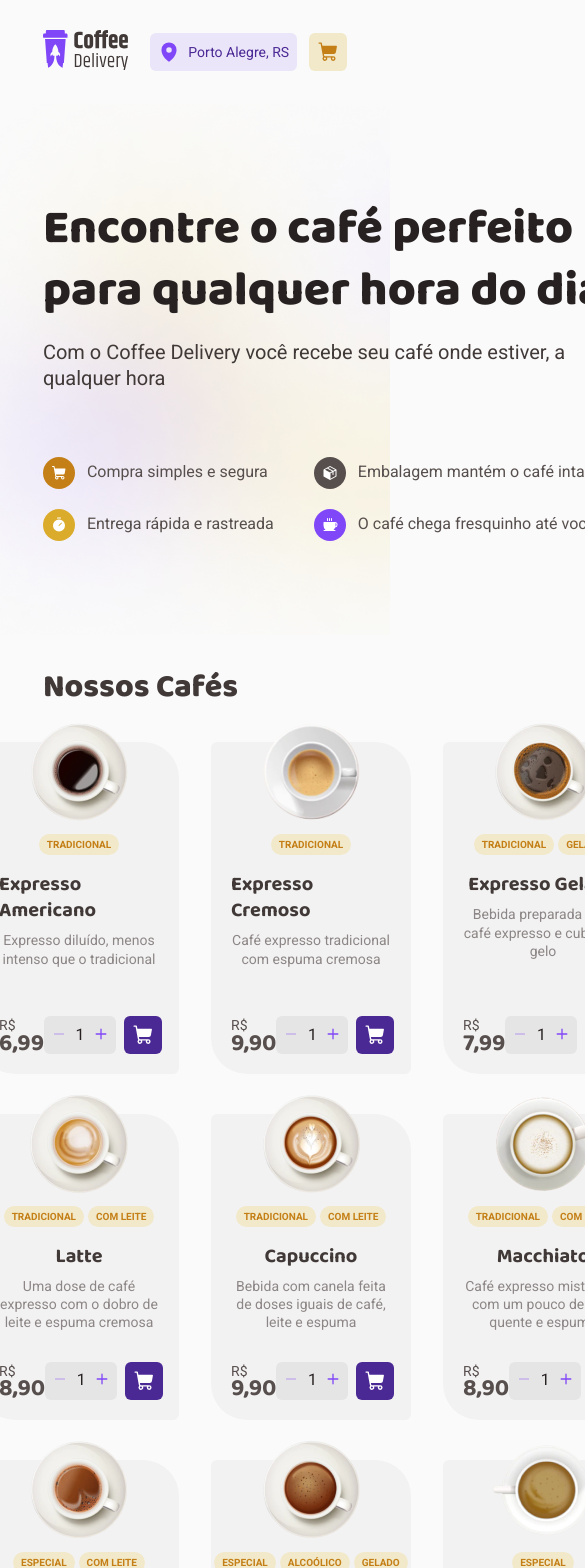
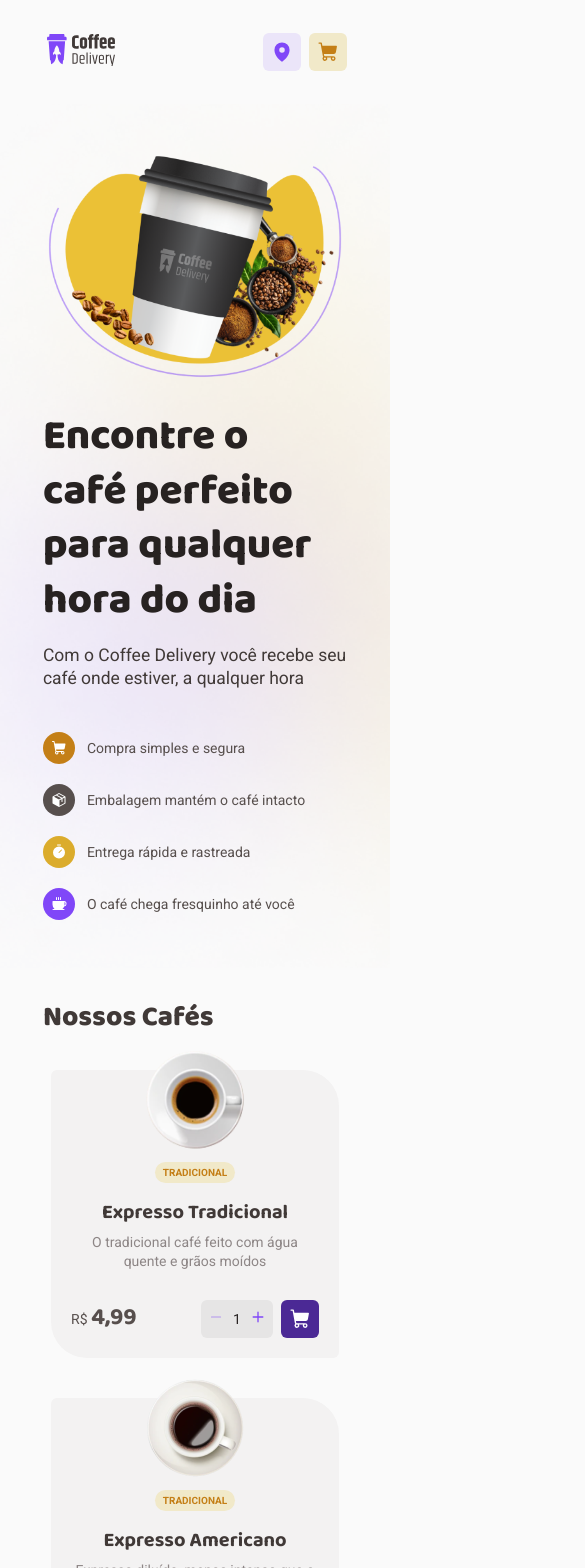
Before and after one commit to Poveii/coffee-delivery, a React (Vite) app: page / in a window 390 px wide. Shown: the top 1568 px of the page, 585 px wide, since content can reach past the window. Built offline with nearby package versions, Linux system fonts and the light colour scheme.

Commit message:
feat: Add responsive design to whole site
Includes all smartphones, tablets and some changes for better UI.

```diff
--- a/package.json
+++ b/package.json
@@ -13,6 +13,7 @@
     "@hookform/resolvers": "^3.3.4",
     "@phosphor-icons/react": "^2.0.13",
     "@radix-ui/react-radio-group": "^1.1.3",
+    "@radix-ui/react-tooltip": "^1.0.7",
     "react": "^18.2.0",
     "react-dom": "^18.2.0",
     "react-hook-form": "^7.49.3",
--- a/src/components/Counter/styles.ts
+++ b/src/components/Counter/styles.ts
@@ -25,4 +25,8 @@ export const CounterContainer = styled.div`
     text-align: center;
     line-height: 130%;
   }
+
+  @media screen and (min-width: 320px) and (max-width: 480px) {
+    font-size: 0.875rem;
+  }
 `
--- a/src/components/Header/index.tsx
+++ b/src/components/Header/index.tsx
@@ -3,6 +3,7 @@ import { Link } from 'react-router-dom'
 import { MapPin, ShoppingCart } from '@phosphor-icons/react'
 
 import { CartContext } from '../../contexts/CartContext'
+import { MobileTooltip } from '../MobileTooltip'
 
 import logo from '../../assets/logo.svg'
 import { AddressButton, CartButton, HeaderContainer } from './styles'
@@ -19,10 +20,12 @@ export function Header() {
       <nav>
         <ul>
           <li>
-            <AddressButton>
-              <MapPin size={22} weight="fill" />
-              Porto Alegre, RS
-            </AddressButton>
+            <MobileTooltip content="Porto Alegre, RS">
+              <AddressButton>
+                <MapPin size={22} weight="fill" />
+                <span>Porto Alegre, RS</span>
+              </AddressButton>
+            </MobileTooltip>
           </li>
           <li>
             <Link to={'/checkout'} title="Ir para o carrinho">
--- a/src/components/Header/styles.ts
+++ b/src/components/Header/styles.ts
@@ -3,7 +3,6 @@ import styled from 'styled-components'
 import { ButtonBase } from '../../styles/base'
 
 export const HeaderContainer = styled.header`
-  width: 100%;
   height: 6.5rem;
 
   display: flex;
@@ -24,13 +23,31 @@ export const HeaderContainer = styled.header`
 
     list-style: none;
   }
+
+  @media screen and (min-width: 320px) and (max-width: 480px) {
+    img {
+      width: 4.75rem;
+      height: 2rem;
+    }
+
+    nav ul {
+      gap: 0.5rem;
+    }
+  }
 `
 
-export const AddressButton = styled(ButtonBase)`
+export const AddressButton = styled.div`
+  display: flex;
+  align-items: center;
+  gap: 0.5rem;
+
+  padding: 0.5rem;
   background-color: ${(props) => props.theme.purple.light};
   color: ${(props) => props.theme.purple.dark};
-
+  border: none;
+  border-radius: 0.375rem;
   font-size: 0.875rem;
+  cursor: pointer;
 
   svg {
     color: ${(props) => props.theme.purple.default};
@@ -46,6 +63,15 @@ export const AddressButton = styled(ButtonBase)`
     svg {
       color: ${(props) => props.theme.base.white};
       transition: color 0.1s;
+    }
+  }
+
+  @media screen and (min-width: 320px) and (max-width: 480px) {
+    gap: 0.25rem;
+    font-size: 0.75rem;
+
+    span {
+      display: none;
     }
   }
 `
--- /dev/null
+++ b/src/components/MobileTooltip.tsx
@@ -0,0 +1,48 @@
+import { ReactNode, useState } from 'react'
+import styled, { useTheme } from 'styled-components'
+import * as TooltipPrimitive from '@radix-ui/react-tooltip'
+
+const StyledContent = styled.div`
+  background-color: ${(props) => props.theme.purple.default};
+  color: ${(props) => props.theme.base.white};
+  padding: 0.25rem 0.5rem;
+  border-radius: 0.5rem;
+`
+
+interface MobileTooltipProps {
+  children: ReactNode
+  content: ReactNode
+}
+
+export function MobileTooltip({ children, content }: MobileTooltipProps) {
+  const [open, setOpen] = useState(false)
+  const theme = useTheme()
+
+  const isMobile = window.innerWidth >= 320 && window.innerWidth <= 480
+
+  function handleMobileClick() {
+    setOpen((prevOpen) => !prevOpen)
+  }
+
+  if (isMobile) {
+    return (
+      <TooltipPrimitive.Provider>
+        <TooltipPrimitive.Root
+          delayDuration={0}
+          open={open}
+          onOpenChange={setOpen}
+        >
+          <TooltipPrimitive.Trigger asChild onClick={handleMobileClick}>
+            {children}
+          </TooltipPrimitive.Trigger>
+          <TooltipPrimitive.Content side="bottom" align="center">
+            <StyledContent>{content}</StyledContent>
+            <TooltipPrimitive.Arrow fill={theme.purple.default} />
+          </TooltipPrimitive.Content>
+        </TooltipPrimitive.Root>
+      </TooltipPrimitive.Provider>
+    )
+  }
+
+  return children
+}
--- a/src/pages/Checkout/components/CheckoutCoffeeCard/styles.ts
+++ b/src/pages/Checkout/components/CheckoutCoffeeCard/styles.ts
@@ -16,15 +16,15 @@ export const CheckoutCoffeeCardContainer = styled.div`
       height: 4rem;
     }
 
-    > p {
-      line-height: 130%;
-      color: ${(props) => props.theme.base.subtitle};
-    }
-
     .details {
       display: flex;
       flex-direction: column;
       gap: 0.5rem;
+
+      > p {
+        line-height: 130%;
+        color: ${(props) => props.theme.base.subtitle};
+      }
 
       .actions {
         height: 2rem;
@@ -39,6 +39,29 @@ export const CheckoutCoffeeCardContainer = styled.div`
     font-weight: 700;
     line-height: 130%;
     color: ${(props) => props.theme.base.text};
+  }
+
+  @media screen and (min-width: 320px) and (max-width: 480px) {
+    position: relative;
+
+    .information {
+      width: 80%;
+      gap: 0.875rem;
+
+      > img {
+        width: 3rem;
+        height: 3rem;
+      }
+
+      .details p {
+        width: 80%;
+      }
+    }
+
+    > span {
+      position: absolute;
+      right: 0;
+    }
   }
 `
 
@@ -59,4 +82,10 @@ export const RemoveButton = styled.button`
     font-size: 0.75rem;
     color: ${(props) => props.theme.base.text};
   }
+
+  @media screen and (min-width: 320px) and (max-width: 480px) {
+    span {
+      display: none;
+    }
+  }
 `
--- a/src/pages/Checkout/styles.ts
+++ b/src/pages/Checkout/styles.ts
@@ -12,6 +12,14 @@ export const CheckoutContainer = styled.div`
   & > :first-child {
     flex: 1;
   }
+
+  @media screen and (min-width: 320px) and (max-width: 1024px) {
+    flex-direction: column-reverse;
+  }
+
+  @media screen and (min-width: 888px) and (max-width: 1180px) {
+    flex-direction: row;
+  }
 `
 
 export const SectionContainer = styled.section`
@@ -24,16 +32,32 @@ export const SectionContainer = styled.section`
     font-size: 1.125rem;
     line-height: 130%;
   }
+
+  @media screen and (min-width: 320px) and (max-width: 1024px) {
+    font-size: 0.875rem;
+  }
+
+  @media screen and (min-width: 768px) and (max-width: 1180px) {
+    font-size: 0.9375rem;
+  }
 `
 
 export const CardContainer = styled.div`
   padding: 2.5rem;
   background-color: ${(props) => props.theme.base.card};
+
+  @media screen and (min-width: 320px) and (max-width: 1180px) {
+    padding: 1.75rem;
+  }
 `
 
 export const SelectCardRoot = styled(RadioGroup.Root)`
   display: flex;
   gap: 0.75rem;
+
+  @media screen and (min-width: 320px) and (max-width: 1180px) {
+    flex-direction: column;
+  }
 `
 
 export const SelectedCoffeeContainer = styled(CardContainer)`
@@ -48,6 +72,10 @@ export const SelectedCoffeeContainer = styled(CardContainer)`
     display: flex;
     flex-direction: column;
     gap: 0.75rem;
+  }
+
+  @media screen and (min-width: 320px) and (max-width: 1024px) {
+    min-width: 100%;
   }
 `
 
@@ -70,7 +98,7 @@ export const HeadingContainer = styled.div`
     }
 
     p {
-      font-size: 0.875rem;
+      font-size: 0.875em;
       line-height: 130%;
       color: ${(props) => props.theme.base.text};
     }
@@ -116,6 +144,18 @@ export const FormContainer = styled.form`
   #fu {
     grid-area: fu;
   }
+
+  @media screen and (min-width: 320px) and (max-width: 1180px) {
+    grid-template-columns: 1fr;
+    grid-template-areas:
+      'cep'
+      'street'
+      'number'
+      'complement'
+      'district'
+      'city'
+      'fu';
+  }
 `
 
 export const Divider = styled.div`
@@ -129,7 +169,7 @@ export const BetweenContainer = styled.div<{ $bold?: boolean }>`
   justify-content: space-between;
 
   p {
-    font-size: 0.875rem;
+    font-size: 0.875em;
     line-height: 130%;
     color: ${(props) => props.theme.base.text};
   }
@@ -143,7 +183,7 @@ export const BetweenContainer = styled.div<{ $bold?: boolean }>`
     props.$bold &&
     `
     p, span {
-      font-size: 1.25rem;
+      font-size: 1.25em;
       font-weight: 700;
       color: ${props.theme.base.subtitle};
     }
@@ -182,5 +222,6 @@ export const IndexContainer = styled.div`
 
   > p {
     font-size: 0.875rem;
+    text-align: center;
   }
 `
--- a/src/pages/Home/components/CoffeeCard/styles.ts
+++ b/src/pages/Home/components/CoffeeCard/styles.ts
@@ -44,6 +44,7 @@ export const CoffeeCardContainer = styled.li`
     font-size: 1.25rem;
     font-weight: 700;
     line-height: 130%;
+    text-align: center;
     color: ${(props) => props.theme.base.subtitle};
     margin-bottom: 0.5rem;
   }
@@ -55,6 +56,12 @@ export const CoffeeCardContainer = styled.li`
     line-height: 130%;
     color: ${(props) => props.theme.base.label};
     margin-bottom: 1.875rem;
+  }
+
+  @media screen and (min-width: 1028px) and (max-width: 1180px) {
+    h3 {
+      width: 80%;
+    }
   }
 `
 
--- a/src/pages/Home/styles.ts
+++ b/src/pages/Home/styles.ts
@@ -15,20 +15,18 @@ export const HeroContainer = styled.div`
   background-size: cover;
 
   div {
-    width: min-content;
-
     h1 {
       color: ${(props) => props.theme.base.title};
       font-family: 'Baloo 2', sans-serif;
       font-weight: 800;
-      font-size: 3rem;
+      font-size: 3em;
       line-height: 130%;
       margin-bottom: 1rem;
     }
 
     p {
       color: ${(props) => props.theme.base.subtitle};
-      font-size: 1.25rem;
+      font-size: 1.25em;
       line-height: 130%;
       margin-bottom: 4.125rem;
     }
@@ -44,6 +42,43 @@ export const HeroContainer = styled.div`
   img {
     max-width: 46%;
     flex: 1;
+  }
+
+  @media screen and (min-width: 320px) and (max-width: 1024px) {
+    flex-direction: column-reverse;
+    align-items: center;
+    padding-block: 3rem;
+    font-size: 0.875rem;
+
+    div {
+      h1 {
+        width: 17rem;
+      }
+
+      p {
+        margin-bottom: 2.625rem;
+      }
+    }
+
+    .items {
+      grid-template-columns: max-content;
+    }
+
+    img {
+      max-width: 100%;
+    }
+  }
+
+  @media screen and (min-width: 768px) and (max-width: 1024px) {
+    font-size: 0.9375rem;
+
+    div h1 {
+      width: 100%;
+    }
+
+    .items {
+      grid-template-columns: repeat(2, max-content);
+    }
   }
 `
 
@@ -61,7 +96,7 @@ export const CoffeeListContainer = styled.div`
 
     color: ${(props) => props.theme.base.subtitle};
     font-family: 'Baloo 2', sans-serif;
-    font-size: 2rem;
+    font-size: 2em;
     font-weight: 800;
     line-height: 130%;
 
@@ -76,4 +111,25 @@ export const CoffeeListContainer = styled.div`
     row-gap: 2.5rem;
     column-gap: 2rem;
   }
+
+  @media screen and (min-width: 320px) and (max-width: 1024px) {
+    font-size: 0.875rem;
+    padding-bottom: 4rem;
+
+    > ul {
+      grid-template-columns: minmax(256px, 288px);
+    }
+  }
+
+  @media screen and (min-width: 768px) and (max-width: 1024px) {
+    > ul {
+      grid-template-columns: repeat(2, minmax(256px, 1fr));
+    }
+  }
+
+  @media screen and (min-width: 888px) and (max-width: 1280px) {
+    > ul {
+      grid-template-columns: repeat(3, minmax(256px, 1fr));
+    }
+  }
 `
--- a/src/pages/Success/styles.ts
+++ b/src/pages/Success/styles.ts
@@ -12,7 +12,7 @@ export const SuccessContainer = styled.div`
     > h1 {
       color: ${(props) => props.theme.yellow.dark};
       font-family: 'Baloo 2', sans-serif;
-      font-size: 2rem;
+      font-size: 2em;
       font-weight: 800;
       line-height: 130%;
       margin-bottom: 0.25rem;
@@ -20,9 +20,38 @@ export const SuccessContainer = styled.div`
 
     > p {
       color: ${(props) => props.theme.base.subtitle};
-      font-size: 1.25rem;
+      font-size: 1.25em;
       line-height: 130%;
       margin-bottom: 2.5rem;
+    }
+  }
+
+  @media screen and (min-width: 320px) and (max-width: 1024px) {
+    flex-direction: column-reverse;
+    align-items: center;
+    row-gap: 1.25rem;
+    font-size: 0.875rem;
+    padding-block: 2.5rem;
+
+    > img {
+      width: 100%;
+    }
+  }
+
+  @media screen and (min-width: 768px) and (max-width: 1240px) {
+    font-size: 0.75rem;
+
+    > img {
+      width: 80%;
+    }
+  }
+
+  @media screen and (min-width: 888px) and (max-width: 1304px) {
+    flex-direction: row;
+    align-items: flex-end;
+
+    > img {
+      width: 44%;
     }
   }
 `
@@ -34,6 +63,7 @@ export const OrderInfoContainer = styled.div`
   gap: 2rem;
   padding: 2.5rem;
 
+  font-size: 1rem;
   border-radius: 0.375rem 2.25rem;
   border: 1px solid transparent;
   background-image: linear-gradient(
@@ -85,4 +115,17 @@ export const OrderInfoContainer = styled.div`
   #payment i {
     background-color: ${(props) => props.theme.yellow.dark};
   }
+
+  @media screen and (min-width: 320px) and (max-width: 1240px) {
+    width: fit-content;
+    font-size: 0.875rem;
+
+    > div {
+      align-items: flex-start;
+
+      p {
+        line-height: 140%;
+      }
+    }
+  }
 `
```
Also changed, not shown: 1 other file (tests, documents, lock files or other folders).
